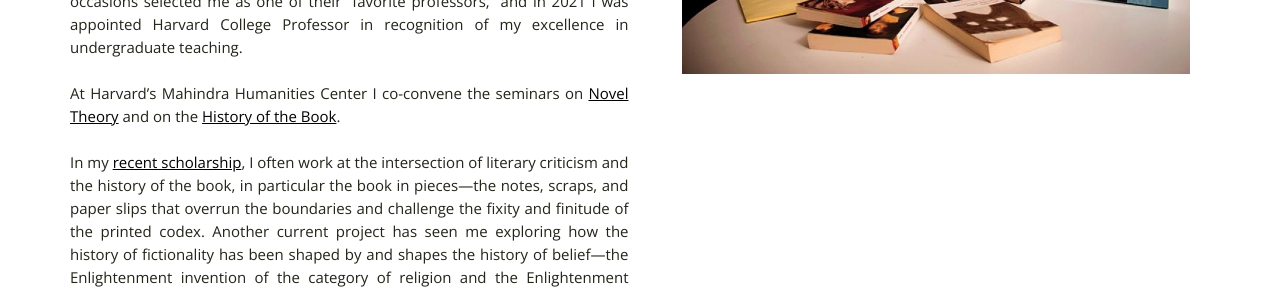
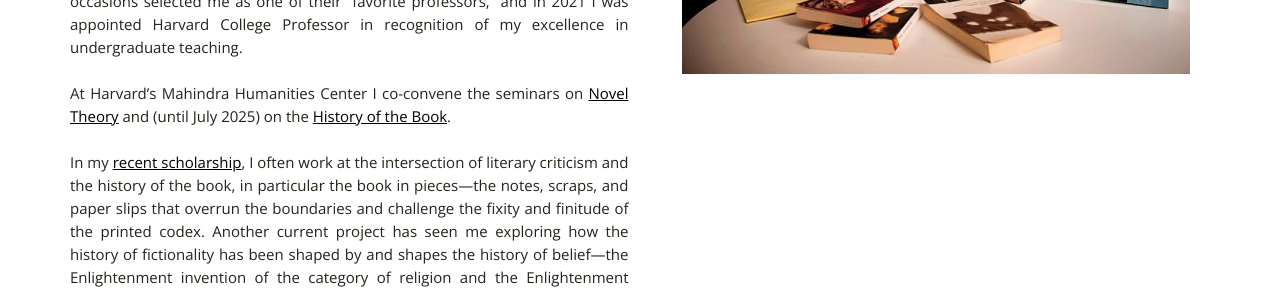
Before and after one commit to ceyingst/DLSite, a Jekyll site: the page built from index.html, in a window 1280 px wide. Shown: the part 752-1044 px from the top of the page. Built offline with Jekyll 4.4.1, drawn with Linux system fonts in a browser that asks for light colours; nearby versions of some CDN libraries; some web fonts are replaced.

Commit message:
Update index.html

```diff
--- a/index.html
+++ b/index.html
@@ -36,7 +36,7 @@ permalink: /
             <br><br>
             At Harvard I <a href="./teaching">teach courses</a> on, among other things, the era “When Novels Were New”; on Jane Austen, the literary fan cultures of her moment, and the fan cultures she focuses at our moment; on the history of reading and the politics of literacy and literacy instruction; on “Book Theory”; and on the Gothic tradition in literature and film. I am particularly fond of teaching the gateway course to the English concentration and English secondary degree, “Literary Forms,” but—should you wonder about my favorite course—well, it is inevitably the one that I’m teaching at that moment, just as my favorite Austen novel is inevitably the one that I’m teaching at that moment. Harvard’s graduating classes have on six occasions selected me as one of their “favorite professors,” and in 2021 I was appointed Harvard College Professor in recognition of my excellence in undergraduate teaching.
             <br><br>
-            At Harvard’s Mahindra Humanities Center I co-convene the seminars on <a href="https://mahindrahumanities.fas.harvard.edu/novel-theory">Novel Theory</a> and on the <a href="https://mahindrahumanities.fas.harvard.edu/history-book">History of the Book</a>.
+            At Harvard’s Mahindra Humanities Center I co-convene the seminars on <a href="https://mahindrahumanities.fas.harvard.edu/novel-theory">Novel Theory</a> and (until July 2025) on the <a href="https://mahindrahumanities.fas.harvard.edu/history-book">History of the Book</a>.
             <br><br>
             In my <a href="./writing">recent scholarship</a>, I often work at the intersection of literary criticism and the history of the book, in particular the book in pieces—the notes, scraps, and paper slips that overrun the boundaries and challenge the fixity and finitude of the printed codex. Another current project has seen me exploring how the history of fictionality has been shaped by and shapes the history of belief—the Enlightenment invention of the category of religion and the Enlightenment practice of believing in other people’s believing included. I’ve written about blank books, pins in books, handwritten copies of printed books, ephemera, and paper art and craft. I’ve also written extensively about the history of the British novel—from Daniel Defoe to Horace Walpole to Jane Austen to Mary Shelley to Walter Scott to Henry James to Ali Smith. And I have a continuing interest in textual editing, having prepared editions of two Austen novels, of Mary Wollstonecraft’s <em>A Vindication of the Rights of Woman</em>, as well as four editions, co-edited with Jack Stillinger and, later, with Eric Eisner, of the Romantic-period volume of <em>The Norton Anthology of English Literature</em>. You can find out more about my past publications and current projects <a href="./writing">here.</a>
             <br><br>
```
